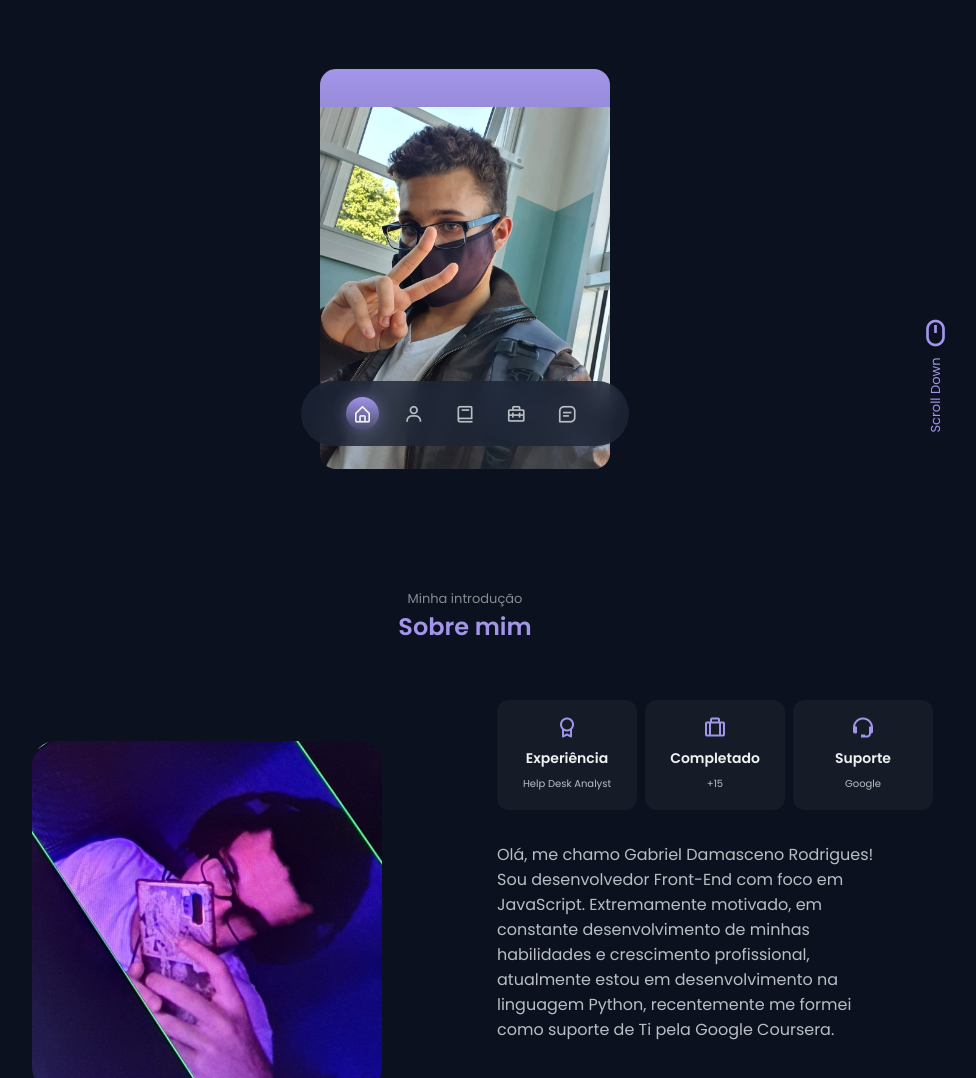
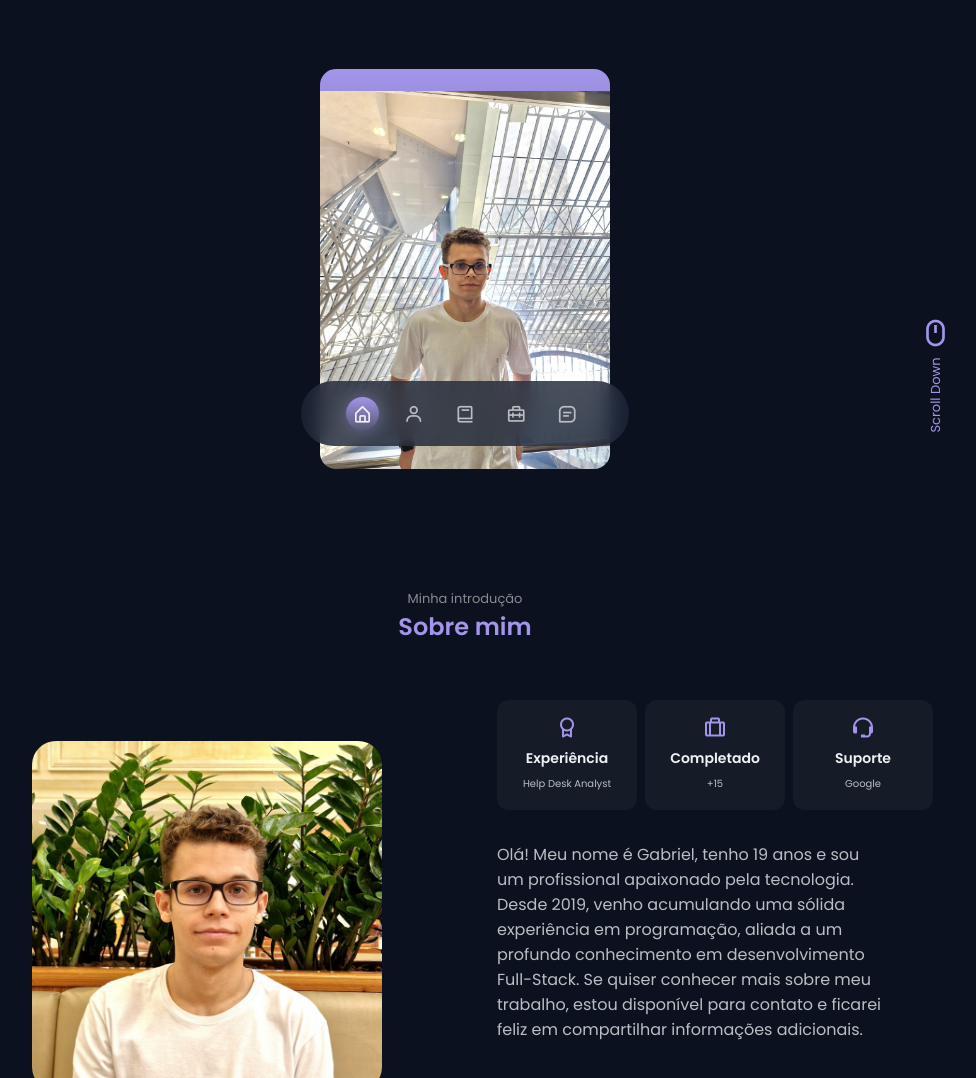
Before and after one commit to Gabriel-Damas/Portfolio, a plain HTML site: page index.html in a window 1280 px wide. Shown: the part 338-1416 px from the top of the page, without its empty margins (175-1151 px from the left). Drawn offline with nearby package versions, Linux system fonts and the light colour scheme.

Commit message:
Add fotos

```diff
--- a/index.html
+++ b/index.html
@@ -76,7 +76,7 @@
           </div>
         </div>
         <div class="home__handle">
-          <img src="assets/img/Foto2.jpg" width="290px" >
+          <img src="assets/img/Foto3.jpg" width="290px" >
         </div>
 
 
@@ -91,7 +91,7 @@
       <span class="section__subtitle">Minha introdução</span>
       <h2 class="section__title">Sobre mim</h2>
       <div class="about__container container grid">
-        <img src="assets/img/Foto de Perfil.jfif" alt="" class="about__img">
+        <img src="assets/img/Foto4.jpg" alt="" class="about__img">
         <div class="about__data">
           <div class="about__info">
             <div class="about__box">
@@ -115,10 +115,9 @@
           </div>
 
           <p class="about__description">
-            Olá, me chamo Gabriel Damasceno Rodrigues! Sou desenvolvedor Front-End com foco em JavaScript.
-            Extremamente motivado, em constante desenvolvimento de minhas habilidades e crescimento profissional,
-            atualmente estou em desenvolvimento na linguagem Python, recentemente me formei como suporte de Ti pela
-            Google Coursera.
+            Olá! Meu nome é Gabriel, tenho 19 anos e sou um profissional apaixonado pela tecnologia.
+            Desde 2019, venho acumulando uma sólida experiência em programação, aliada a um profundo conhecimento em desenvolvimento Full-Stack.
+            Se quiser conhecer mais sobre meu trabalho, estou disponível para contato e ficarei feliz em compartilhar informações adicionais.
           </p>
 
           <a href="#contact" class="button">Contato</a>
@@ -424,7 +423,7 @@
               <h3 class="contact__card-title">Email</h3>
               <span class="contact__card-data">GabrielDamasceno2812@gmail.com</span>
               <form action="https://formsubmit.co/luambito93@gmail.com " method="POST" >
-                <input type="hidden" name="_next" value=" https://gabriel-damas.github.io/Portfolio/">
+                <input type="hidden" name="_next" value="https://gabriel-damas.github.io/Portfolio/">
 
               <a href="" target="_blank" class="contact__button">
                 Contato <i class='bx bx-right-arrow-alt contact__button-icon'></i>
```
Also changed, not shown: assets/img/Foto3.jpg (added), assets/img/Foto4.jpg (added), assets/img/Foto5.jpg (added).
